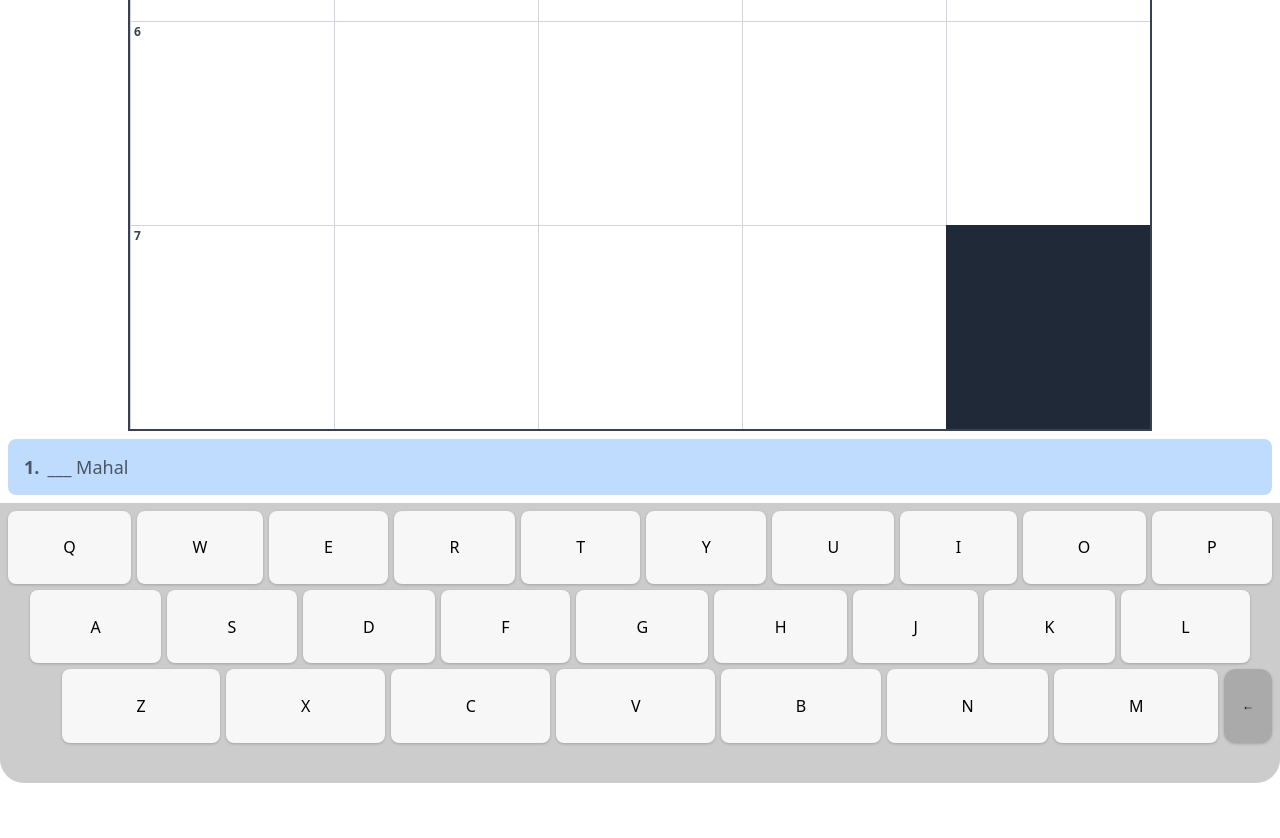
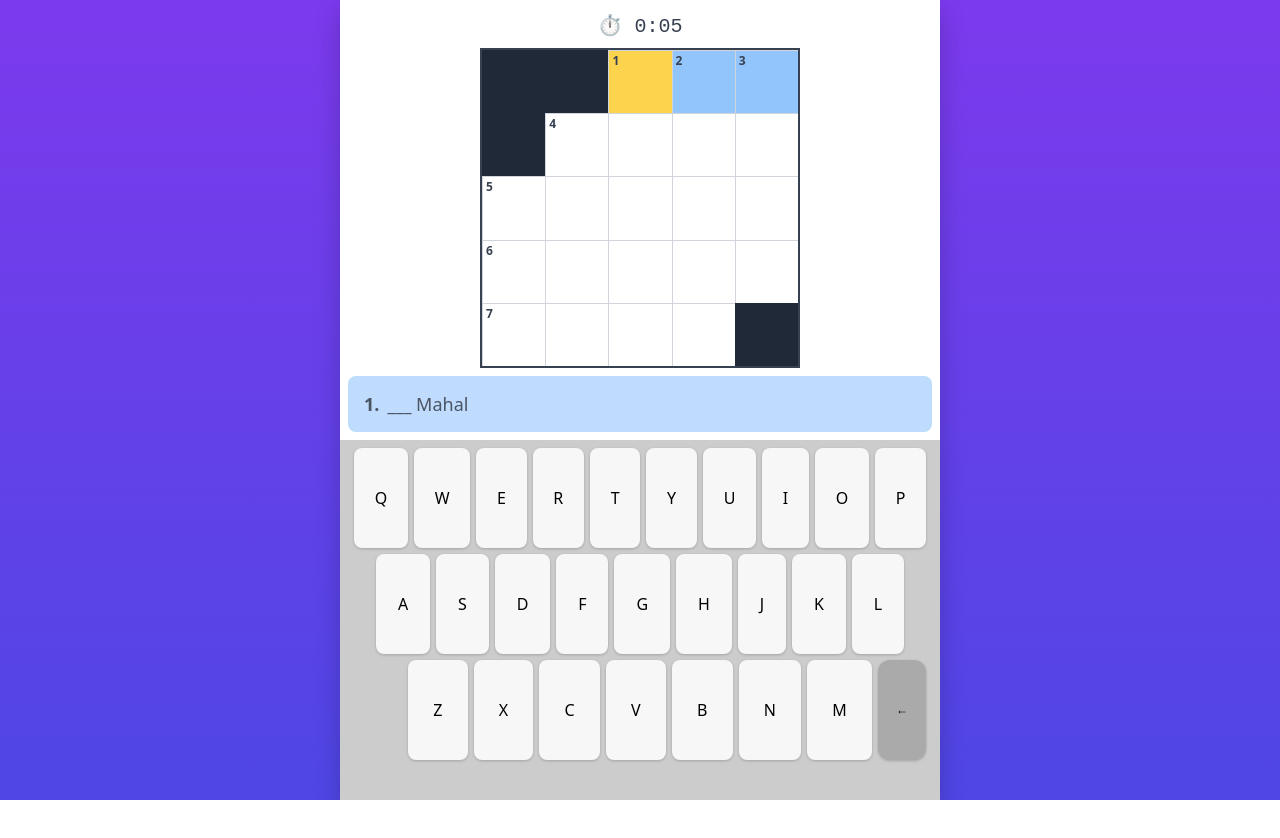
Before and after one commit to kgbergman/mini-crossword, a React (Vite) app: page / in a window 1280 px wide. Shown: the top 838 px of the page. After the commit the page ends 800 px from the top, so only its background shows below. Built offline with nearby package versions, Linux system fonts and the light colour scheme.

Commit message:
styling and keyboard yet again

```diff
--- a/src/App.jsx
+++ b/src/App.jsx
@@ -391,11 +391,12 @@ export default function MiniCrossword() {
       <div style={{
         boxShadow: '0 10px 25px rgba(0,0,0,0.2)',
         width: '100%',
+        height: '100%',
         display: 'flex',
         flexDirection: 'column',
         alignItems: 'center',
         backgroundColor: '#ffffff',
-        aspectRatio: 11 / 18
+        maxWidth: '75vh'
       }}>
 
         {/* Timer */}
@@ -406,7 +407,8 @@ export default function MiniCrossword() {
           padding: '0.5rem 1rem',
           borderRadius: '0.5rem',
           marginTop: '0.25rem',
-          marginBottom: '0.25rem'
+          marginBottom: '0.25rem',
+          height: '5vh'
         }}>
           ⏱️ {formatTime(elapsed)}
         </div>
--- a/src/CrosswordGrid.tsx
+++ b/src/CrosswordGrid.tsx
@@ -33,9 +33,9 @@ const CrosswordGrid: React.FC<CrosswordGridProps> = ({
         borderWidth: '2px',
         borderColor: '#374151', // Tailwind gray-700
         backgroundColor: '#ffffff',
-        width: '80%',
         aspectRatio: 1,
-        marginBottom: '0.5rem'
+        marginBottom: '0.5rem',
+        height: '40vh'
     };
 
     return (
--- a/src/OnScreenKeyboard.tsx
+++ b/src/OnScreenKeyboard.tsx
@@ -14,17 +14,18 @@ const OnScreenKeyboard: React.FC<OnScreenKeyboardProps> = ({ keyPressed }) => {
         userSelect: "none",
         padding: "0.5rem",
         backgroundColor: '#ccc',
-        borderBottomRightRadius: '1.5rem',
-        borderBottomLeftRadius: '1.5rem',
         minHeight: '35vh',
-        paddingBottom: '5vh'
+        paddingBottom: '5vh',
+        flex: 1
     };
 
     const rowStyle: React.CSSProperties = {
         display: "flex",
         justifyContent: "center",
         gap: "0.375rem",
-        height: '33%'
+        height: '33%',
+        paddingLeft: "0.375rem",
+        paddingRight: "0.375rem",
     };
 
     const spacingStyle: React.CSSProperties = {
```
